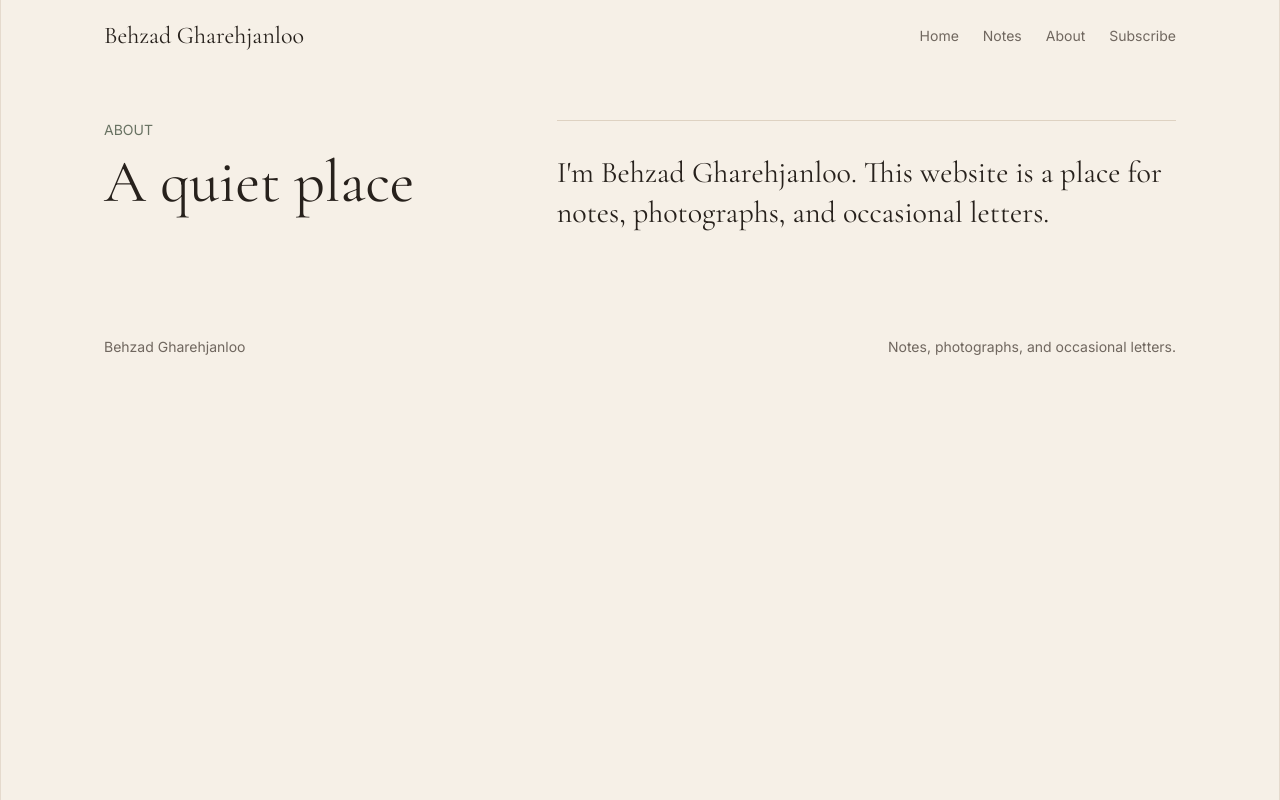
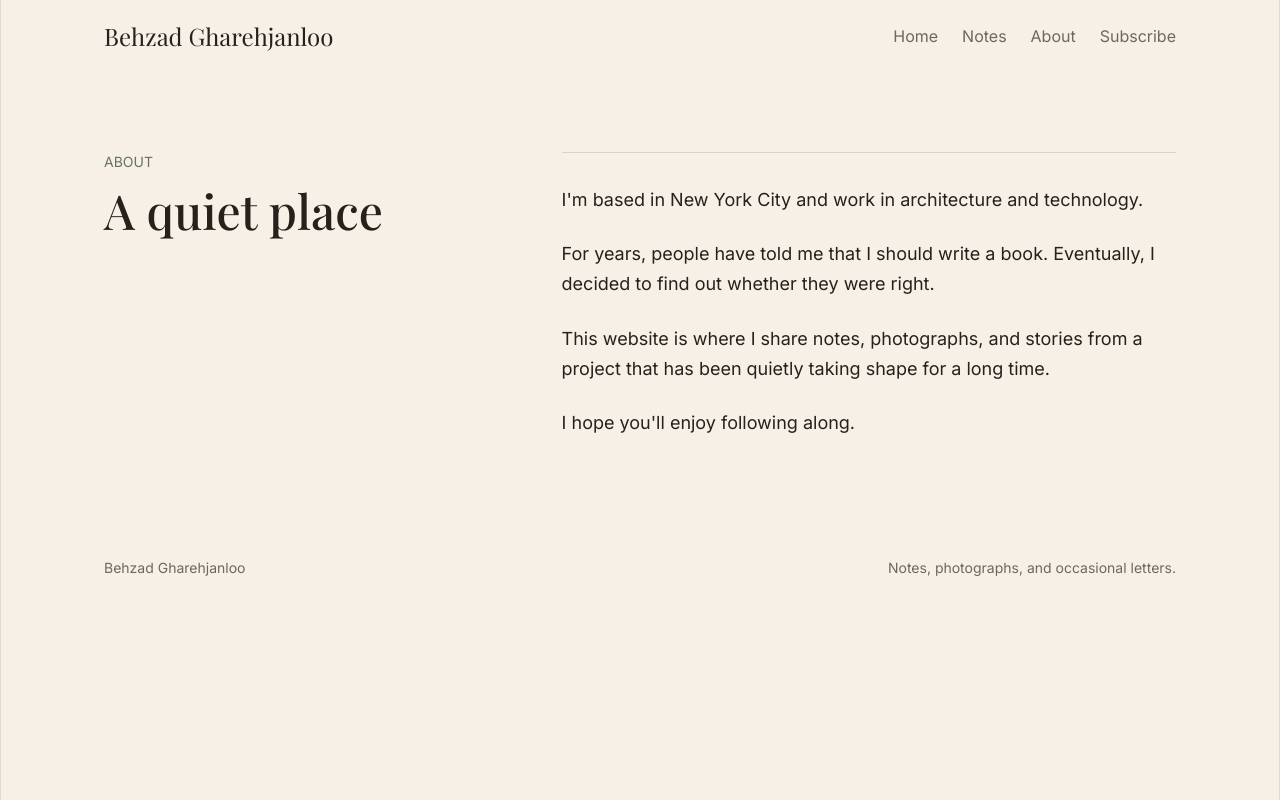
Before and after one commit to behzadgharehjanloo/behzadgh-website, a Next.js app: page /about in a window 1280 px wide. Built offline with nearby package versions, Linux system fonts and the light colour scheme.

Commit message:
Update homepage copy and typography

```diff
--- a/app/about/page.tsx
+++ b/app/about/page.tsx
@@ -7,14 +7,27 @@ export const metadata: Metadata = {
 
 export default function AboutPage() {
   return (
-    <div className="mx-auto grid w-full max-w-6xl gap-10 px-5 pb-16 pt-12 sm:px-8 md:grid-cols-[0.8fr_1.2fr] lg:px-10">
+    <div className="mx-auto grid w-full max-w-6xl gap-12 px-5 pb-20 pt-14 sm:px-8 md:grid-cols-[0.8fr_1.2fr] md:pt-20 lg:px-10">
       <div>
         <p className="text-sm uppercase text-sage">About</p>
-        <h1 className="mt-3 font-serif text-5xl leading-tight text-ink sm:text-6xl">A quiet place</h1>
+        <h1 className="mt-3 font-serif text-[34px] font-medium leading-[1.15] text-ink sm:text-5xl sm:leading-[1.1]">
+          A quiet place
+        </h1>
       </div>
-      <div className="max-w-2xl border-t border-line pt-8">
-        <p className="font-serif text-3xl leading-10 text-ink">
-          I&apos;m Behzad Gharehjanloo. This website is a place for notes, photographs, and occasional letters.
+      <div className="max-w-[680px] border-t border-line pt-8">
+        <p className="text-[17px] leading-[1.7] text-ink sm:text-lg sm:leading-[1.68]">
+          I&apos;m based in New York City and work in architecture and technology.
+        </p>
+        <p className="mt-6 text-[17px] leading-[1.7] text-ink sm:text-lg sm:leading-[1.68]">
+          For years, people have told me that I should write a book. Eventually, I decided to find out whether they were
+          right.
+        </p>
+        <p className="mt-6 text-[17px] leading-[1.7] text-ink sm:text-lg sm:leading-[1.68]">
+          This website is where I share notes, photographs, and stories from a project that has been quietly taking shape
+          for a long time.
+        </p>
+        <p className="mt-6 text-[17px] leading-[1.7] text-ink sm:text-lg sm:leading-[1.68]">
+          I hope you&apos;ll enjoy following along.
         </p>
       </div>
     </div>
--- a/app/globals.css
+++ b/app/globals.css
@@ -18,7 +18,16 @@ body {
   margin: 0;
   background: #f6f0e7;
   color: #27211c;
+  font-size: 17px;
+  line-height: 1.7;
   text-rendering: optimizeLegibility;
+}
+
+@media (min-width: 640px) {
+  body {
+    font-size: 18px;
+    line-height: 1.68;
+  }
 }
 
 ::selection {
--- a/app/layout.tsx
+++ b/app/layout.tsx
@@ -1,12 +1,13 @@
 import type { Metadata } from "next";
-import { Cormorant_Garamond, Inter } from "next/font/google";
+import { Inter, Playfair_Display } from "next/font/google";
 import Link from "next/link";
 import "./globals.css";
 
-const serif = Cormorant_Garamond({
+const serif = Playfair_Display({
   subsets: ["latin"],
   variable: "--font-serif",
-  display: "swap"
+  display: "swap",
+  weight: ["400", "500", "600", "700"]
 });
 
 const sans = Inter({
@@ -54,7 +55,7 @@ export default function RootLayout({
             <Link href="/" className="font-serif text-2xl leading-none text-ink">
               Behzad Gharehjanloo
             </Link>
-            <nav aria-label="Primary navigation" className="flex flex-wrap gap-x-6 gap-y-2 text-sm text-muted">
+            <nav aria-label="Primary navigation" className="flex flex-wrap gap-x-6 gap-y-2 text-base text-muted">
               {navItems.map((item) => (
                 <Link key={item.href} href={item.href} className="transition hover:text-ink">
                   {item.label}
--- a/app/notes/page.tsx
+++ b/app/notes/page.tsx
@@ -8,11 +8,13 @@ export const metadata: Metadata = {
 
 export default function NotesPage() {
   return (
-    <div className="mx-auto w-full max-w-6xl px-5 pb-16 pt-12 sm:px-8 lg:px-10">
+    <div className="mx-auto w-full max-w-6xl px-5 pb-20 pt-14 sm:px-8 md:pt-20 lg:px-10">
       <div className="max-w-3xl">
         <p className="text-sm uppercase text-sage">Archive</p>
-        <h1 className="mt-3 font-serif text-5xl leading-tight text-ink sm:text-6xl">Notes</h1>
-        <p className="mt-5 text-lg leading-8 text-muted">
+        <h1 className="mt-3 font-serif text-[34px] font-medium leading-[1.15] text-ink sm:text-5xl sm:leading-[1.1]">
+          Notes
+        </h1>
+        <p className="mt-5 max-w-[680px] text-[17px] leading-[1.7] text-muted sm:text-lg sm:leading-[1.68]">
           A simple archive of notes, gathered in one place.
         </p>
       </div>
--- a/app/page.tsx
+++ b/app/page.tsx
@@ -3,15 +3,21 @@ import { NoteList } from "@/components/NoteList";
 
 export default function Home() {
   return (
-    <div className="mx-auto w-full max-w-6xl px-5 pb-16 pt-6 sm:px-8 lg:px-10">
-      <section className="grid items-center gap-10 py-8 md:grid-cols-[minmax(0,0.92fr)_minmax(320px,0.78fr)] md:py-16">
+    <div className="mx-auto w-full max-w-6xl px-5 pb-20 pt-8 sm:px-8 lg:px-10">
+      <section className="grid items-center gap-12 py-10 md:grid-cols-[minmax(0,0.92fr)_minmax(320px,0.78fr)] md:py-20">
         <div>
           <p className="text-sm uppercase text-sage">behzadgh.com</p>
-          <h1 className="mt-5 max-w-3xl font-serif text-5xl leading-[0.98] text-ink sm:text-6xl lg:text-7xl">
+          <h1 className="mt-5 max-w-3xl font-serif text-[34px] font-medium leading-[1.15] text-ink sm:text-5xl sm:leading-[1.1]">
             Behzad Gharehjanloo
           </h1>
-          <p className="mt-6 max-w-xl text-xl leading-8 text-muted">
-            Notes, photographs, and occasional letters.
+          <p className="mt-7 max-w-[680px] text-[17px] leading-[1.7] text-muted sm:text-lg sm:leading-[1.68]">
+            For years, people have told me:
+            <br />
+            &quot;You should write a book.&quot;
+            <br />
+            I wasn&apos;t sure they were right.
+            <br />
+            This website is where I&apos;m documenting the process of finding out.
           </p>
           <div className="mt-8 flex flex-col gap-3 sm:flex-row">
             <ButtonLink href="/notes">Read Notes</ButtonLink>
@@ -31,11 +37,11 @@ export default function Home() {
         </div>
       </section>
 
-      <section className="pt-8">
+      <section className="pt-12 md:pt-16">
         <div className="mb-6 flex items-end justify-between gap-4">
           <div>
             <p className="text-sm uppercase text-sage">Latest</p>
-            <h2 className="mt-2 font-serif text-4xl text-ink">Notes</h2>
+            <h2 className="mt-2 font-serif text-[26px] font-medium leading-[1.2] text-ink sm:text-[32px]">Notes</h2>
           </div>
           <ButtonLink href="/notes" variant="secondary" className="hidden sm:inline-flex">
             Archive
--- a/app/subscribe/page.tsx
+++ b/app/subscribe/page.tsx
@@ -7,11 +7,13 @@ export const metadata: Metadata = {
 
 export default function SubscribePage() {
   return (
-    <div className="mx-auto w-full max-w-3xl px-5 pb-16 pt-12 sm:px-8">
+    <div className="mx-auto w-full max-w-3xl px-5 pb-20 pt-14 sm:px-8 md:pt-20">
       <p className="text-sm uppercase text-sage">Subscribe</p>
-      <h1 className="mt-3 font-serif text-5xl leading-tight text-ink sm:text-6xl">Receive future notes by email.</h1>
+      <h1 className="mt-3 font-serif text-[34px] font-medium leading-[1.15] text-ink sm:text-5xl sm:leading-[1.1]">
+        Receive future notes by email.
+      </h1>
       <form className="mt-10 border-y border-line py-8" action="#" aria-label="Email signup placeholder">
-        <label htmlFor="email" className="block text-sm font-medium text-ink">
+        <label htmlFor="email" className="block text-base font-medium text-ink">
           Email address
         </label>
         <div className="mt-3 flex flex-col gap-3 sm:flex-row">
@@ -20,16 +22,16 @@ export default function SubscribePage() {
             name="email"
             type="email"
             placeholder="you@example.com"
-            className="min-h-12 flex-1 border border-line bg-paper px-4 text-base text-ink outline-none transition placeholder:text-muted/70 focus:border-ink"
+            className="min-h-12 flex-1 border border-line bg-paper px-4 text-[17px] text-ink outline-none transition placeholder:text-muted/70 focus:border-ink"
           />
           <button
             type="button"
-            className="min-h-12 rounded-full bg-ink px-6 text-sm font-medium text-paper transition hover:bg-clay focus:outline-none focus:ring-2 focus:ring-clay/30 focus:ring-offset-2 focus:ring-offset-paper"
+            className="min-h-12 rounded-full bg-ink px-6 text-base font-medium text-paper transition hover:bg-clay focus:outline-none focus:ring-2 focus:ring-clay/30 focus:ring-offset-2 focus:ring-offset-paper"
           >
             Subscribe
           </button>
         </div>
-        <p className="mt-4 text-sm leading-6 text-muted">
+        <p className="mt-4 max-w-[680px] text-[17px] leading-[1.7] text-muted">
           Signup is a placeholder for now. No backend is connected yet.
         </p>
       </form>
--- a/components/ButtonLink.tsx
+++ b/components/ButtonLink.tsx
@@ -7,7 +7,7 @@ type ButtonLinkProps = ComponentPropsWithoutRef<typeof Link> & {
 
 export function ButtonLink({ className = "", variant = "primary", ...props }: ButtonLinkProps) {
   const base =
-    "inline-flex min-h-11 items-center justify-center rounded-full px-5 text-sm font-medium transition focus:outline-none focus:ring-2 focus:ring-clay/30 focus:ring-offset-2 focus:ring-offset-paper";
+    "inline-flex min-h-12 items-center justify-center rounded-full px-6 text-base font-medium transition focus:outline-none focus:ring-2 focus:ring-clay/30 focus:ring-offset-2 focus:ring-offset-paper";
   const styles =
     variant === "primary"
       ? "bg-ink text-paper hover:bg-clay"
```
